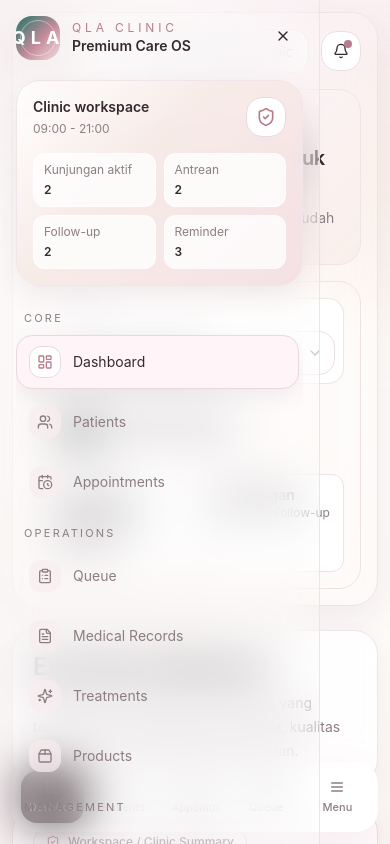
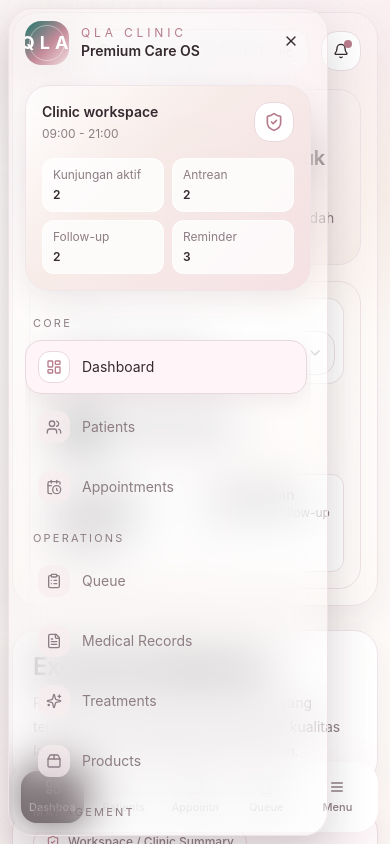
Before and after one commit to sobri3195/qla-clinic, a React (Vite) app: page / in a window 390 px wide. Shown: the top 844 px of the page. Built offline with nearby package versions, Linux system fonts and the light colour scheme; grey boxes are pictures that could not be loaded.

Commit message:
Improve mobile sidebar responsiveness and behavior

```diff
--- a/src/layouts/app-layout.tsx
+++ b/src/layouts/app-layout.tsx
@@ -19,7 +19,7 @@ import {
 } from 'lucide-react';
 import { NavLink, Outlet, useLocation, useNavigate } from 'react-router-dom';
 import { motion } from 'framer-motion';
-import { useMemo, useState } from 'react';
+import { useEffect, useMemo, useState } from 'react';
 import { useAppStore } from '@/store/app-store';
 import { Avatar, AvatarFallback, AvatarImage } from '@/components/ui/avatar';
 import { Badge } from '@/components/ui/badge';
@@ -69,6 +69,20 @@ export function AppLayout() {
   const mobileNavItems = useMemo(() => allowedItems.slice(0, 4), [allowedItems]);
   const activeItem = useMemo(() => allowedItems.find((item) => item.to === location.pathname) ?? allowedItems[0], [allowedItems, location.pathname]);
 
+  useEffect(() => {
+    setSidebarOpen(false);
+  }, [location.pathname]);
+
+  useEffect(() => {
+    if (!sidebarOpen) {
+      document.body.style.removeProperty('overflow');
+      return;
+    }
+
+    document.body.style.overflow = 'hidden';
+    return () => document.body.style.removeProperty('overflow');
+  }, [sidebarOpen]);
+
   const todayAppointments = appointments.filter((item) => item.date === new Date().toISOString().slice(0, 10) && item.status !== 'cancelled').length;
   const quickStats = [
     { label: 'Kunjungan aktif', value: `${todayAppointments}` },
@@ -94,8 +108,8 @@ export function AppLayout() {
       <motion.aside
         animate={{ x: 0 }}
         className={cn(
-          'fixed inset-y-0 left-0 z-30 flex w-[88vw] max-w-80 flex-col border-r border-[#eee4e8] bg-[#fffdfd]/97 p-4 backdrop-blur-xl lg:sticky lg:top-0 lg:h-screen lg:w-72 lg:p-5',
-          sidebarOpen ? 'translate-x-0' : '-translate-x-full lg:translate-x-0'
+          'fixed inset-y-2 left-2 z-30 flex w-[calc(100vw-1rem)] max-w-80 flex-col rounded-3xl border border-[#eee4e8] bg-[#fffdfd]/97 p-4 pb-[calc(env(safe-area-inset-bottom)+1rem)] pt-[calc(env(safe-area-inset-top)+0.75rem)] shadow-[0_20px_45px_rgba(53,42,47,0.2)] backdrop-blur-xl lg:inset-y-0 lg:left-0 lg:rounded-none lg:border-r lg:border-l-0 lg:border-y-0 lg:shadow-none lg:pt-5 lg:pb-5 lg:sticky lg:top-0 lg:h-screen lg:w-72 lg:p-5',
+          sidebarOpen ? 'translate-x-0' : '-translate-x-[110%] lg:translate-x-0'
         )}
       >
         <div className="mb-5 flex items-start justify-between gap-3">
@@ -233,7 +247,7 @@ export function AppLayout() {
       </div>
 
       {mobileNavItems.length > 0 && (
-        <nav className="fixed inset-x-3 bottom-3 z-20 rounded-[22px] border border-white/80 bg-white/95 p-2 shadow-soft backdrop-blur lg:hidden">
+        <nav className="fixed inset-x-3 bottom-3 z-20 rounded-[22px] border border-white/80 bg-white/95 p-2 pb-[calc(env(safe-area-inset-bottom)+0.5rem)] shadow-soft backdrop-blur lg:hidden">
           <div className="grid grid-cols-5 gap-2">
             {mobileNavItems.map(({ label, to, icon: Icon }) => (
               <NavLink
```
